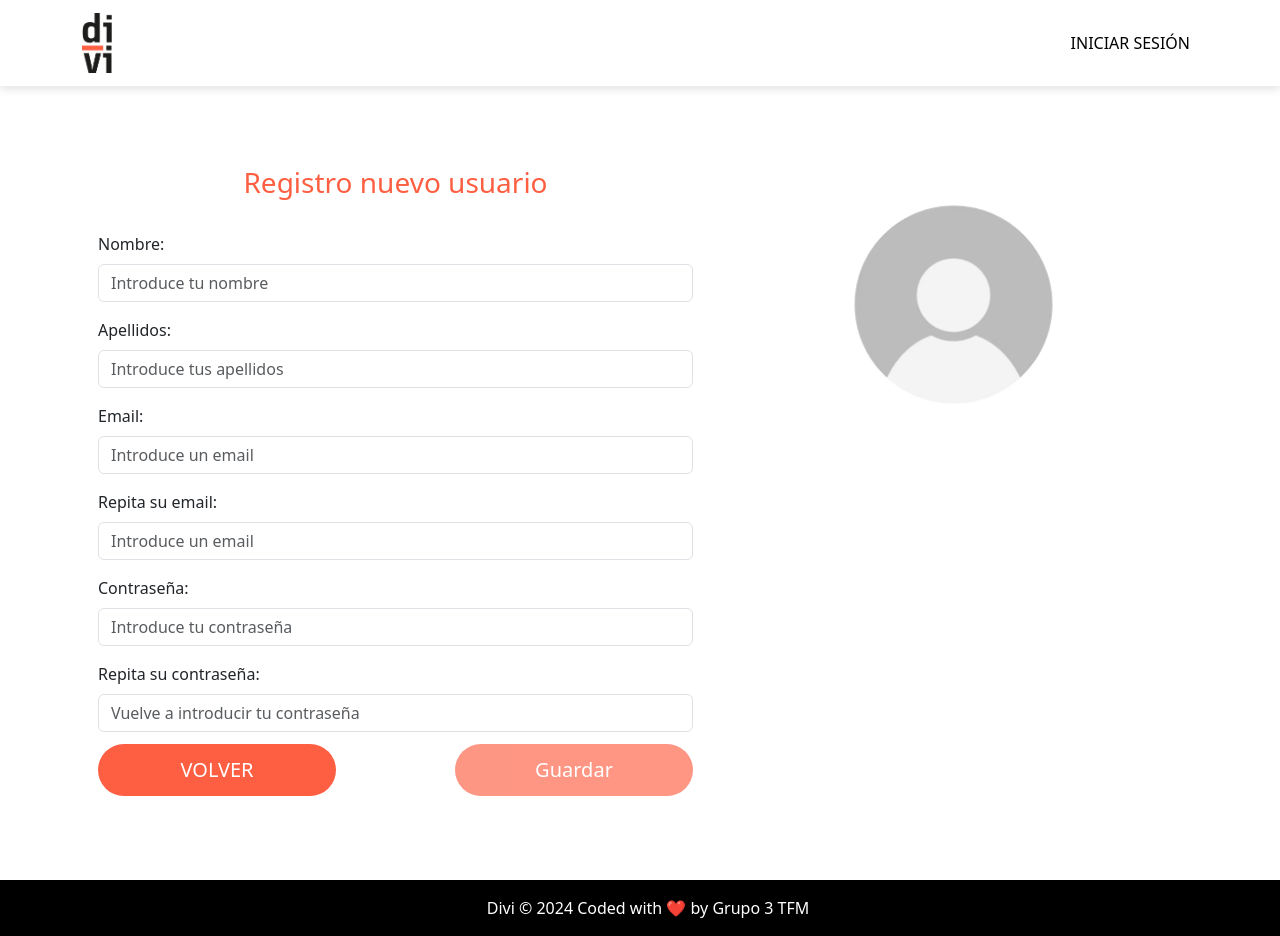
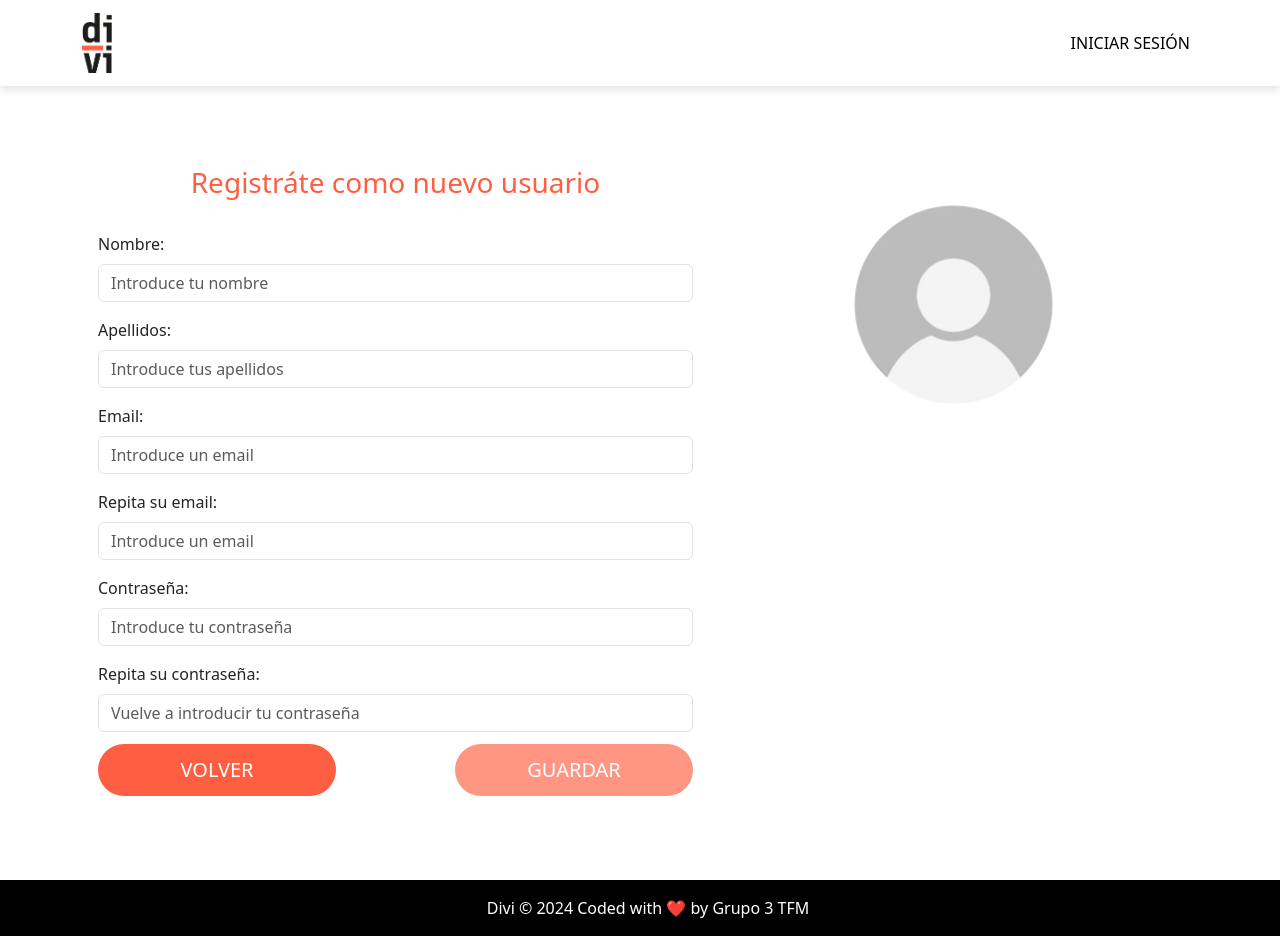
Before and after one commit to jcpardo86/tfm_grupo3, an Angular app: page /newuser in a window 1280 px wide. Built offline with nearby package versions, Linux system fonts and the light colour scheme; no server answers.

Commit message:
actualización texto botones

```diff
--- a/src/app/pages/form-user/form-user.component.ts
+++ b/src/app/pages/form-user/form-user.component.ts
@@ -37,8 +37,8 @@ export class FormUserComponent {
 		password: '',
 		imagen: '',
 	};
-	titleForm: string = "Registro nuevo usuario";
-	textBottom: string = "Guardar";
+	titleForm: string = "Registráte como nuevo usuario";
+	textBottom: string = "GUARDAR";
 	isUpdatingUser: boolean = false;
 
 
@@ -103,8 +103,8 @@ export class FormUserComponent {
 
 			if (params.id_user) {
 				this.isUpdatingUser = true;
-				this.titleForm = "Actualizar usuario";
-				this.textBottom = "Actualizar";
+				this.titleForm = "Actualiza tus datos de usuario";
+				this.textBottom = "ACTUALIZAR";
 				const response = await this.userService.getUserById(params.id_user);
 				if (response) {
 					this.modelForm = new FormGroup(
```
